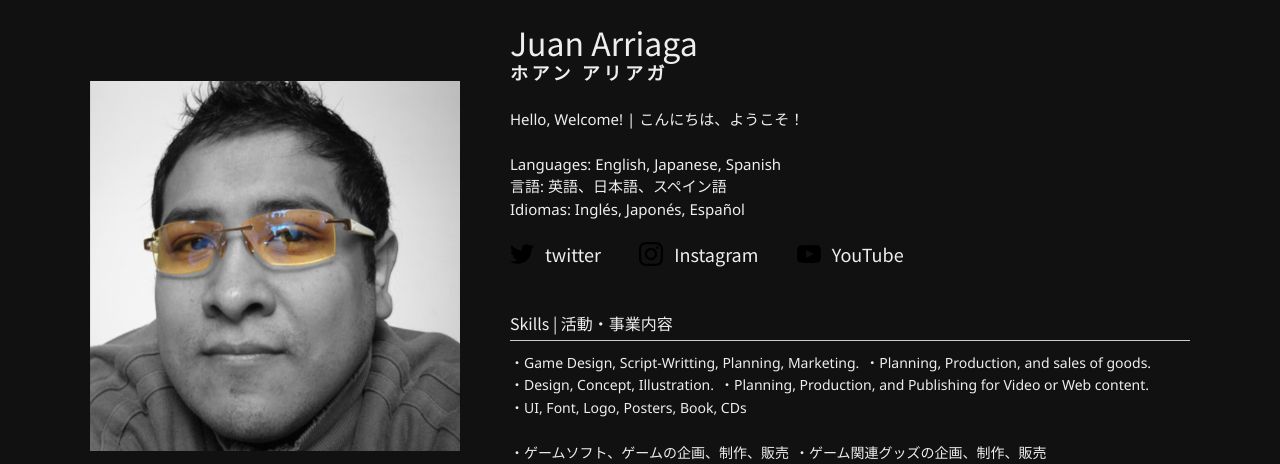
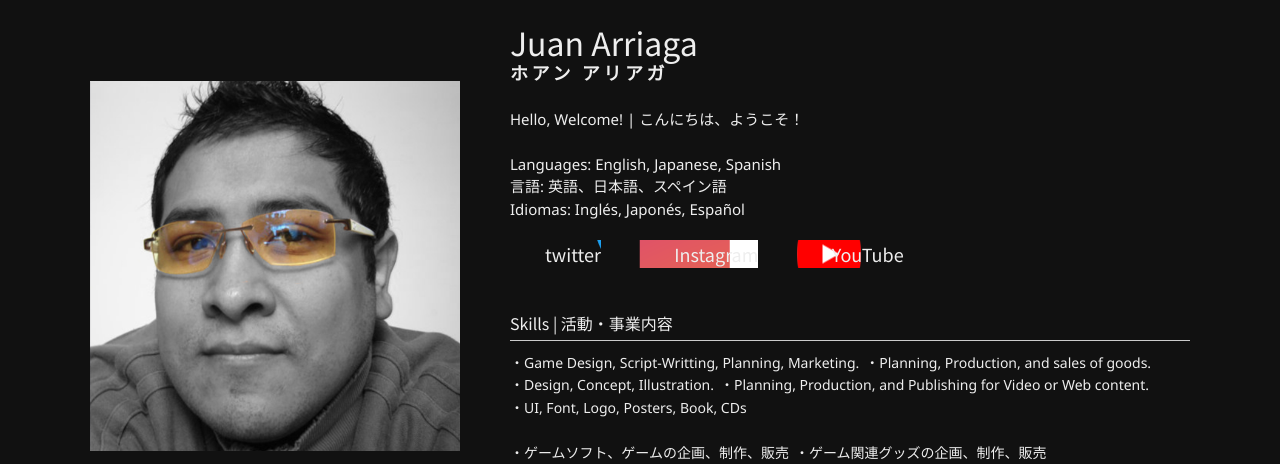
Before and after one commit to subgeta/subgeta.github.io, a PHP site: page /about.html in a window 1280 px wide. Shown: the part 230-694 px from the top of the page. Run offline with PHP 8.4, Linux system fonts and the light colour scheme.

Commit message:
Update style.css

```diff
--- a/style.css
+++ b/style.css
@@ -585,13 +585,13 @@
     background-size: 22px;
 }
 .about .sns li.icon__twitter {
-    background: url(images/twitter.svg) left center no-repeat;
+    background: url(images/Twitter_Logo_Blue.png) left center no-repeat;
 }
 .about .sns li.icon__youtube {
-    background: url(images/youtube.svg) left center no-repeat;
+    background: url(images/youtube.png) left center no-repeat;
 }
 .about .sns li.icon__instagram {
-    background: url(images/instagram.svg) left center no-repeat;
+    background: url(images/insta.png) left center no-repeat;
 }
 .about .sns li.icon__instagram a, .about .sns li.icon__youtube a, .about .sns li.icon__twitter a {
     padding-left: 35px;
```
